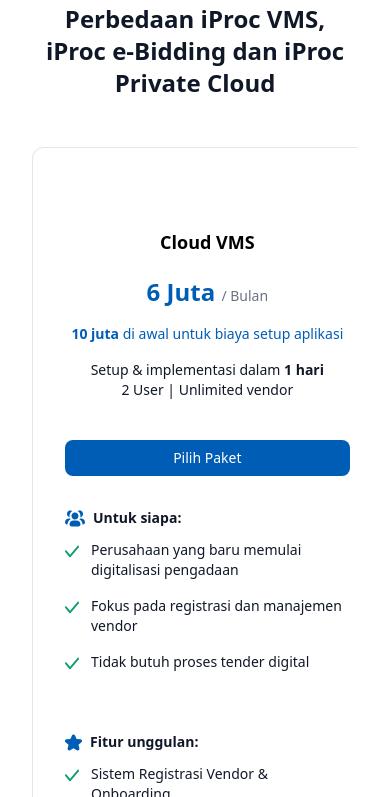
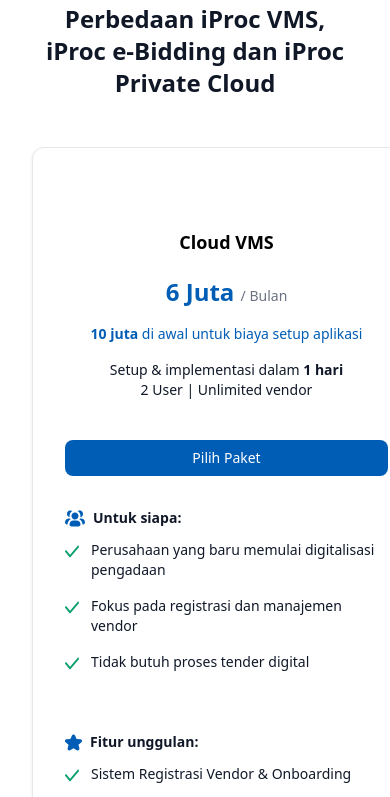
Before and after one commit to gymnastiar32/iproc-2025, a website: page iproc-cloud/index.html in a window 390 px wide. Shown: the part 5673-6470 px from the top of the page. Drawn offline with nearby package versions, Linux system fonts and the light colour scheme.

```diff
--- a/iproc-cloud/index.html
+++ b/iproc-cloud/index.html
@@ -538,8 +538,8 @@
                     Perbedaan iProc VMS, iProc e-Bidding dan iProc Private Cloud
                 </h2>
 
-                <div class="w-full overflow-auto">
-                    <div class="min-w-[1100px] grid grid-cols-12 gap-x-6 sm:gap-x-8">
+                <div class="-mx-8 xl:-mx-0 overflow-auto">
+                    <div class="min-w-[1279px] px-8 xl:px-0 xl:min-w-auto grid grid-cols-12 gap-x-6 sm:gap-x-8">
                         <div
                             class="bg-white col-span-4 h-full shadow rounded-xl p-8 border border-gray-200 flex flex-col hover:scale-105 transition">
                             <div class="flex flex-col justify-between price-head">
```
Also changed, not shown: lib/css/output.css.
